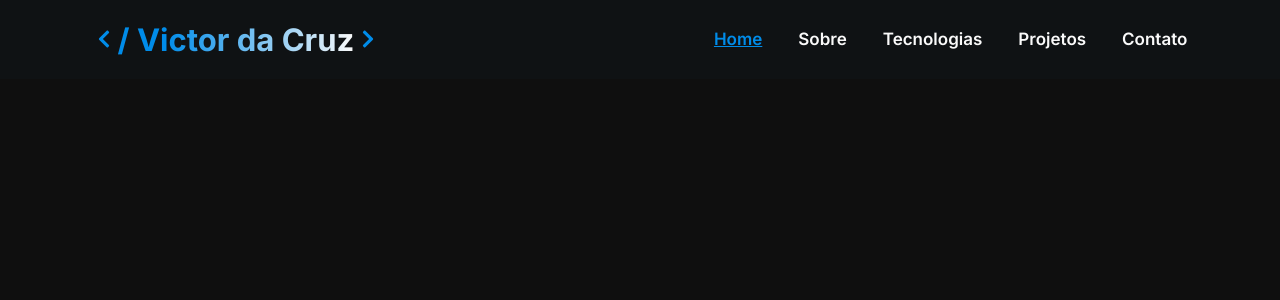
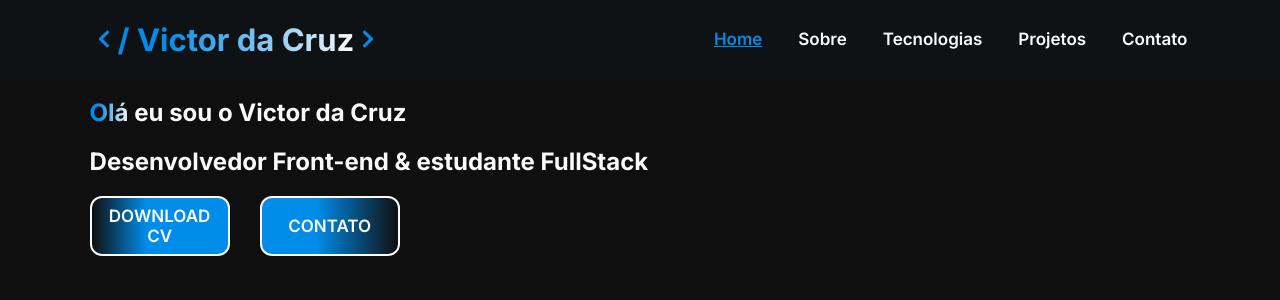
Before and after one commit to VictrCruz312/portfolio, a Next.js app: page / in a window 1280 px wide. Shown: the top 300 px of the page. Built offline with nearby package versions, Linux system fonts and the light colour scheme.

Commit message:
feat: iniciando Home do site com algumas informações e estilizações

```diff
--- a/components/Header/style.ts
+++ b/components/Header/style.ts
@@ -1,4 +1,3 @@
-import { Dispatch, SetStateAction } from "react";
 import styled from "styled-components";
 
 interface INavigationStyledProps {
--- a/components/Home/index.tsx
+++ b/components/Home/index.tsx
@@ -1,7 +1,18 @@
 import { HomeStyled } from "./style";
 
 const Home = () => {
-  return <HomeStyled>hello home</HomeStyled>;
+  return (
+    <HomeStyled>
+      <h2 className="apresentation">
+        <span className="spanApresentation">Olá</span> eu sou o Victor da Cruz
+      </h2>
+      <h2>Desenvolvedor Front-end {"&"} estudante FullStack</h2>
+      <div className="containerButtons">
+        <button className="buttonCV">DOWNLOAD CV</button>
+        <button className="buttonContact">CONTATO</button>
+      </div>
+    </HomeStyled>
+  );
 };
 
 export default Home;
--- a/components/Home/style.ts
+++ b/components/Home/style.ts
@@ -1,3 +1,75 @@
 import styled from "styled-components";
 
-export const HomeStyled = styled.div``;
+export const HomeStyled = styled.div`
+  height: 100vh;
+  max-height: 100vh;
+  padding: 78.5px 7% 0 7%;
+
+  .apresentation {
+    .spanApresentation {
+      background: -webkit-linear-gradient(
+        180deg,
+        rgb(var(--color-text)),
+        rgb(var(--color-secondary)) 80%
+      );
+      background-clip: text;
+      -webkit-background-clip: text;
+      -webkit-text-fill-color: transparent;
+    }
+  }
+
+  .containerButtons {
+    display: flex;
+    gap: 30px;
+
+    button {
+      width: 140px;
+      height: 60px;
+      border-radius: 12px;
+
+      font-size: 17px;
+      font-weight: 600;
+      color: rgb(var(--color-text));
+      border: 2px solid rgb(var(--color-text));
+      transition: 300ms;
+
+      &:hover {
+        font-size: 18px;
+        border: 2px solid rgb(var(--color-textMin));
+        color: rgb(var(--color-textMin));
+      }
+    }
+
+    .buttonCV {
+      background: -webkit-linear-gradient(
+        180deg,
+        rgb(var(--color-secondary)) 60%,
+        rgb(var(--color-tertiary))
+      );
+
+      &:hover {
+        background: -webkit-linear-gradient(
+          180deg,
+          rgb(var(--color-tertiary)),
+          rgb(var(--color-secondary)) 60%
+        );
+      }
+    }
+
+    .buttonContact {
+      background: -webkit-linear-gradient(
+        180deg,
+        rgb(var(--color-tertiary)),
+        rgb(var(--color-secondary)) 60%
+      );
+
+      &:hover {
+        background: -webkit-linear-gradient(
+          180deg,
+          rgb(var(--color-secondary)) 60%,
+          rgb(var(--color-tertiary))
+        );
+      }
+    }
+  }
+`;
```
